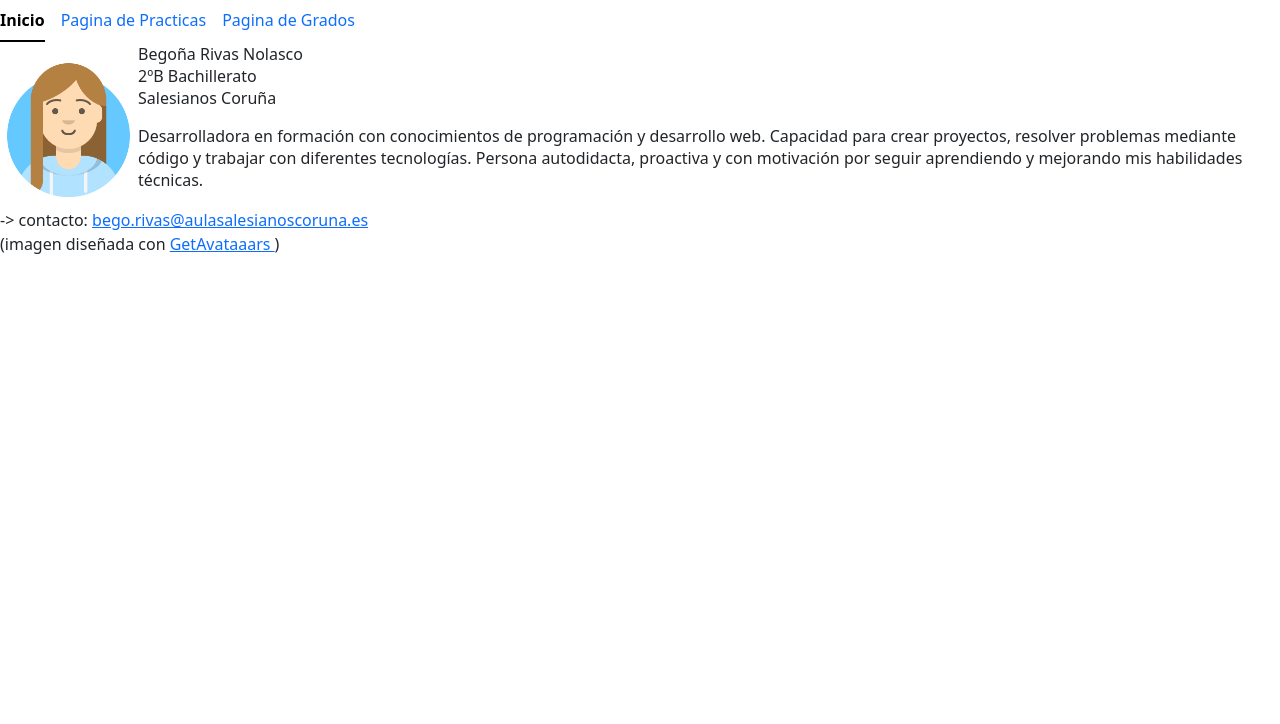
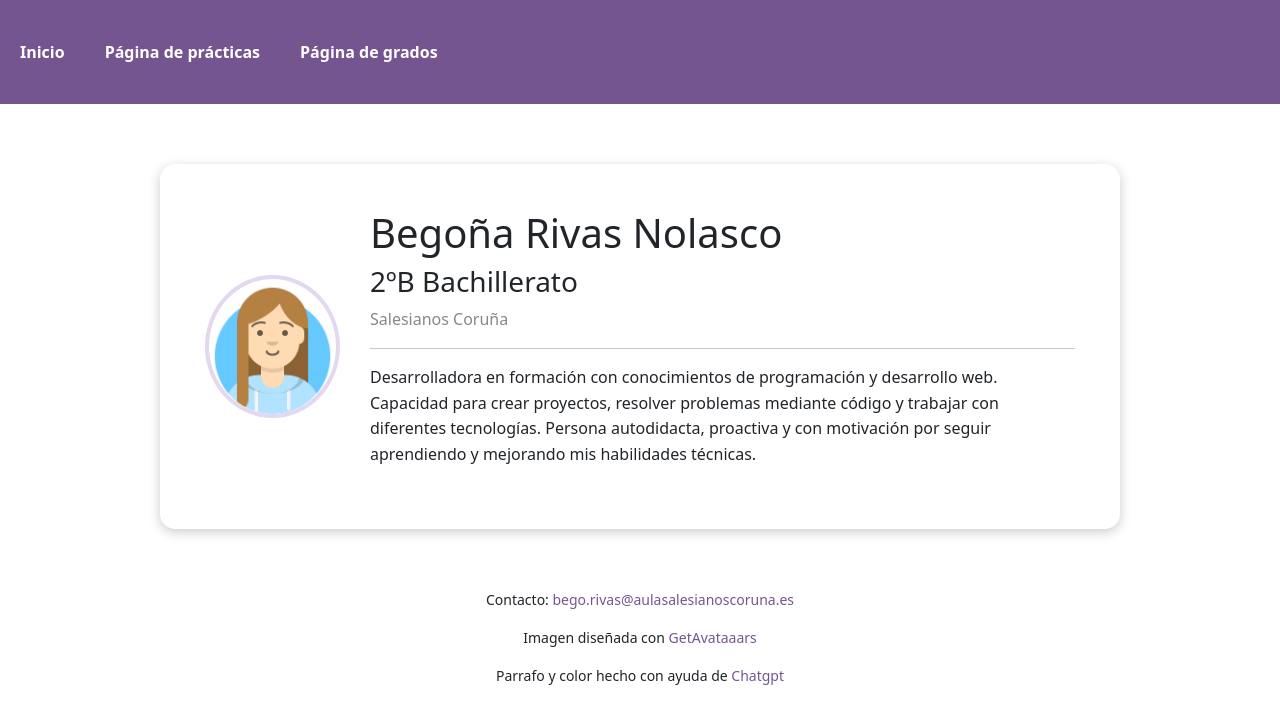
Before and after one commit to be-rino/indexdelaweb, a plain HTML site: page index.html in a window 1280 px wide. Drawn offline with nearby package versions, Linux system fonts and the light colour scheme.

Commit message:
Sesion 2
Color y CSS mas bonito

```diff
--- a/estiloscss/estilos.css
+++ b/estiloscss/estilos.css
@@ -0,0 +1,71 @@
+body {
+    background-color: #f3eff8;
+    font-family: Arial, sans-serif;
+    color: #444;
+    margin: 0;
+}
+.nav {
+    background-color: #75558f;
+    padding: 20px;
+    text-align: center;
+    margin: 0;
+}
+.nav li {
+    display: inline;
+    margin: 20px;
+}
+.nav a {
+    color: white;
+    text-decoration: none;
+    font-weight: bold;
+}
+.nav a:hover {
+    color: #e4c9ff;
+}
+.contenedor {
+    background-color: white;
+    width: 75%;
+    margin: 60px auto;
+    padding: 30px;
+    border-radius: 15px;
+    box-shadow: 0px 3px 12px #ccc;
+}
+table {
+    width: 100%;
+}
+td {
+    padding: 15px;
+    vertical-align: middle;
+}
+td img {
+    border-radius: 50%;
+    border: 4px solid #e4d7f0;
+}
+h1 {
+    color: #75558f;
+    font-size: 28px;
+}
+h3 {
+    color: #987bb0;
+}
+.centro {
+    color: #888;
+}
+hr {
+    border: 1px solid #e4d7f0;
+}
+p {
+    line-height: 1.6;
+}
+.contacto {
+    text-align: center;
+    margin: 30px;
+    font-size: 14px;
+}
+.contacto a {
+    color: #75558f;
+    text-decoration: none;
+}
+.contacto a:hover {
+    text-decoration: underline;
+}
--- a/index.html
+++ b/index.html
@@ -1,31 +1,27 @@
 <html lang="es">
     <head>
         <meta charset="UTF-8">
+        <link rel="stylesheet" href="./estiloscss/estilos.css">
         <link href="https://cdn.jsdelivr.net/npm/bootstrap@5.3.8/dist/css/bootstrap.min.css" rel="stylesheet" integrity="sha384-sRIl4kxILFvY47J16cr9ZwB07vP4J8+LH7qKQnuqkuIAvNWLzeN8tE5YBujZqJLB" crossorigin="anonymous">
     </head>
 <body>
-    <ul class="nav nav-underline">
-    <li class="nav-item">
-      <a class="nav-link active" aria-current="page" href="../index.html">Inicio</a>
-    </li>
-    <li class="nav-item">
-      <a class="nav-link" href="../miprojecto/holamundo.html">Pagina de Practicas</a>
-    </li>
-    <li class="nav-item">
-      <a class="nav-link" href="../tic2practica01/index.html">Pagina de Grados</a>
-    </li>
+  <ul class="nav">
+    <li><a href="../index.html">Inicio</a></li>
+    <li><a href="../miprojecto/holamundo.html">Página de prácticas</a></li>
+    <li><a href="../tic2practica01/index.html">Página de grados</a></li>
 </ul>
+<div class="contenedor">
     <table>
         <tr>
             <td>
-            <img src="./img/yo.png" width="135" height="143">
+                <img src="./img/yo.png" width="135" height="143"
+                     alt="Mi avatar">
             </td>
             <td>
-              <p>
-                  Begoña Rivas Nolasco<br>
-                  2ºB Bachillerato<br>
-                  Salesianos Coruña
-              </p>
+                <h1>Begoña Rivas Nolasco</h1>
+                <h3>2ºB Bachillerato</h3>
+                <p class="centro">Salesianos Coruña</p>
+                <hr>
                 <p>
                     Desarrolladora en formación con conocimientos
                     de programación y desarrollo web. Capacidad
@@ -38,17 +34,27 @@
             </td>
         </tr>
     </table>
+</div>
+<div class="contacto">
     <p>
-      -> contacto:
+        Contacto:
         <a href="mailto:bego.rivas@aulasalesianoscoruna.es">
             bego.rivas@aulasalesianoscoruna.es
         </a>
-      <br>
-      (imagen diseñada con
+    </p>
+    <p>
+        Imagen diseñada con
         <a href="https://getavataaars.com/">
             GetAvataaars
-      </a>)
+        </a>
     </p>
+    <p>
+       Parrafo y color hecho con ayuda de
+       <a href="https://chatgpt.com/">
+          Chatgpt
+       </a>
+    </p>
+</div>
     <script src="https://cdn.jsdelivr.net/npm/bootstrap@5.3.8/dist/js/bootstrap.bundle.min.js" integrity="sha384-FKyoEForCGlyvwx9Hj09JcYn3nv7wiPVlz7YYwJrWVcXK/BmnVDxM+D2scQbITxI" crossorigin="anonymous"></script>
 </body>
   </html>
```
Lines whose indentation alone changed are shown as unchanged.
